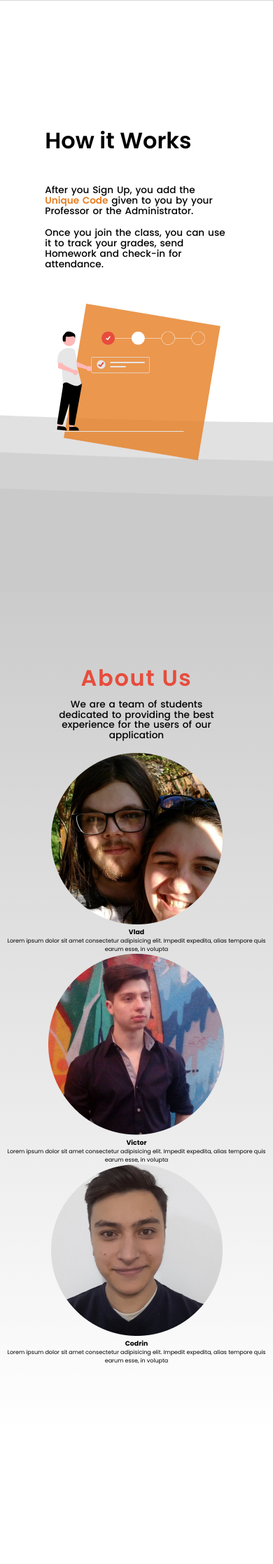
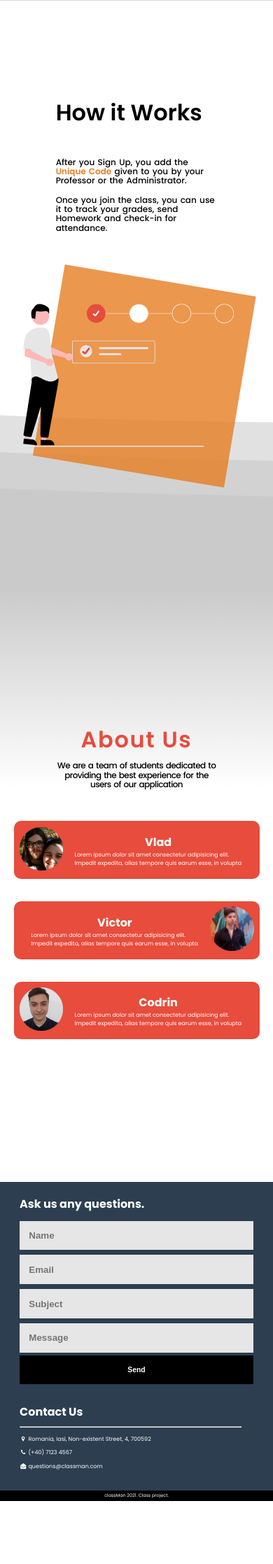
Before and after one commit to codrin-postu/Proiect-Web, a PHP site: page / in a window 390 px wide. Shown: the part 885-3120 px from the top of the page at 70% size. After the commit the page ends 3030 px from the top, so only its background shows below. Run offline with PHP 8.4, Linux system fonts and the light colour scheme.

Commit message:
Nav bar responsive + footer si "About us" responsive

```diff
--- a/src/index.html
+++ b/src/index.html
@@ -10,29 +10,32 @@
 
   <link rel="preconnect" href="https://fonts.gstatic.com">
   <link href="https://fonts.googleapis.com/css2?family=Poppins:wght@300;400;500;600;700&display=swap" rel="stylesheet">
+  <link rel="stylesheet" href="https://cdnjs.cloudflare.com/ajax/libs/font-awesome/4.7.0/css/font-awesome.min.css" />
 
   <link rel="stylesheet" href="styles/index.css">
 </head>
 
 <body>
+
   <!--Navbar-->
   <header>
-    <div class="top-bar">
+    <nav>
       <div class="logo">
         <a href="#top">
           <img src="images/svg/304315.svg" alt="Ripe Mango" />
           <p>ClassMan</p>
         </a>
       </div>
-      <nav>
-        <ul>
+      <button class="hamburger" id="hamburger">
+        <i class="fa fa-fw fa-bars"></i>
+      </button>
+      <ul class="nav-bar" id="nav-bar">
         <li><a href="#how-it-works">How It Works</a></li>
         <li><a href="#about-us">About Us</a></li>
         <li><a href="#contact">Contact</a></li>
         <li><a href="login.html" class="login">Login</a></li>
       </ul>
     </nav>
-    </div>
   </header>
 
   <!-- Top Section    -->
@@ -52,6 +55,7 @@
       </div>
     </div>
   </section>
+
   <!-- How It Works Section  -->
   <section id="how-it-works">
     <div class="info container">
@@ -66,6 +70,7 @@
       </div>
     </div>
   </section>
+
   <!-- About Us Section  -->
   <section id="about-us">
     <div class="about container">
@@ -81,20 +86,25 @@
       <div class="about-bottom">
         <div class="about-dev">
           <div class="icon"><img src="./images/png/vlad-img.png" alt="Picture of team member Vlad"></div>
+          <div class="text">
             <h3>Vlad</h3>
             <p>Lorem ipsum dolor sit amet consectetur adipisicing elit. Impedit expedita, alias tempore quis earum esse,
               in
               volupta</p>
           </div>
+        </div>
         <div class="about-dev">
           <div class="icon"><img src="./images/png/victor-img.png" alt="Picture of team member Victor"></div>
+          <div class="text">
             <h3>Victor</h3>
             <p>Lorem ipsum dolor sit amet consectetur adipisicing elit. Impedit expedita, alias tempore quis earum esse,
               in
               volupta</p>
           </div>
+        </div>
         <div class="about-dev">
           <div class="icon"><img src="./images/png/codrin-img.png" alt="Picture of team member Codrin"></div>
+          <div class="text">
             <h3>Codrin</h3>
             <p>Lorem ipsum dolor sit amet consectetur adipisicing elit. Impedit expedita, alias tempore quis earum esse,
               in
@@ -102,13 +112,46 @@
           </div>
         </div>
       </div>
-  </section>
-  <!-- Contact Section  -->
-  <section id="contact">
-    <div class="contact container">
-      <h2>Contact (To become Footer)</h2>
     </div>
   </section>
+
+  <!-- Footer (Contact Section) -->
+  <footer id="contact">
+    <div class="contact">
+      <div class="contact-form">
+        <h2>Ask us any questions.</h2>
+        <form action="/nothing.js" target="blank">
+          <p>
+            <input class="input" type="text" placeholder="Name" name="Name" required />
+          </p>
+          <p>
+            <input class="input" type="email" placeholder="Email" name="Email" required />
+          </p>
+          <p>
+            <input class="input" type="text" placeholder="Subject" name="Subject" required />
+          </p>
+          <p>
+            <input class="input" type="text" placeholder="Message" name="Message" required />
+          </p>
+          <button class="button black" type="submit">Send</button>
+        </form>
+      </div>
+      <div class="contact-info">
+        <h2>Contact Us</h2>
+        <hr>
+        <p><i class="fa fa-fw fa-map-marker"></i> Romania, Iasi, Non-existent Street, 4, 700592</p>
+        <p><i class="fa fa-fw fa-phone"></i> (+40) 7123 4567</p>
+        <p>
+          <i class="fa fa-fw fa-envelope-open"></i> questions@classman.com
+        </p>
+      </div>
+
+    </div>
+    <div class="bottom-bar">
+      <p>classMan 2021. Class project.</p>
+    </div>
+  </footer>
+  <script src="./scripts/index.js"></script>
 </body>
 
 </html>
--- /dev/null
+++ b/src/scripts/index.js
@@ -0,0 +1,6 @@
+const hamburger = document.getElementById('hamburger');
+const navUL = document.getElementById('nav-bar');
+
+hamburger.addEventListener('click', () => {
+    navUL.classList.toggle('show');
+})
--- a/src/styles/index.css
+++ b/src/styles/index.css
@@ -286,7 +272,7 @@ body {
 #how-it-works p {
   display: block;
   max-width: 30ch;
-  font-size: 1.7em;
+  font-size: 1.5em;
   font-weight: 500;
   line-height: 1.1em;
   word-spacing: 0.1em;
@@ -303,17 +289,10 @@ body {
   height: auto;
 }
 
-@media (max-width: 850px) {
-  #how-it-works img {
-    max-width: 30em;
-  }
-}
-
-
 /* About Us Section  */
 
 #about-us {
-  background-image: linear-gradient(#cbcbcb, #fff);
+  background-image: linear-gradient(#cbcbcb, #fff, #fff, #fff);
 }
 
 #about-us .about {
@@ -322,21 +301,14 @@ body {
   flex-direction: column;
   text-align: center;
   max-width: 1250px;
-
 }
 
 #about-us .about-top {
   display: flex;
 
   flex-direction: column;
-  justify-content: space-between;
-}
-
-@media (min-width: 850px) {
-  #about-us .about-top {
-    flex-direction: row;
-    width: 75%;
-  }
+  justify-content: space-evenly;
+  margin-bottom: 2em;
 }
 
 #about-us h2 {
@@ -345,15 +317,215 @@ body {
   min-width: 6em;
   color: #e74c3c;
   margin-bottom: 0.2em;
-  letter-spacing: .05em;
+  letter-spacing: 0.05em;
   text-align: center;
 }
 
 .about-top p {
   max-width: 30ch;
-  font-size: 1.7em;
+  font-size: 1.5em;
   font-weight: 500;
   line-height: 1.1em;
   word-spacing: 0.1em;
+  letter-spacing: -0.05em;
   padding-bottom: 1.2em;
 }
+
+#about-us .about-bottom {
+  display: flex;
+  align-items: center;
+  justify-content: center;
+  flex-wrap: wrap;
+  height: 100%;
+}
+
+#about-us .about-dev {
+  flex-basis: 90%;
+  display: flex;
+  align-items: center;
+  justify-content: center;
+  flex-direction: row;
+  padding: 0 1em;
+  border-radius: 10px;
+  background-color: #e74c3c;
+  margin: 2em 3%;
+  height: fit-content;
+}
+
+#about-us .about-dev:nth-child(2) {
+  flex-direction: row-reverse;
+}
+
+#about-us .text {
+  padding: 2em 0 2em;
+  height: 100%;
+  display: flex;
+  flex-direction: column;
+  align-items: center;
+  margin: 0 5%;
+  max-width: 50ch;
+}
+
+#about-us h3 {
+  color: #fff;
+  font-size: 2em;
+  padding-top: 0.1em;
+}
+
+.about-dev p {
+  color: #fff;
+  text-align: start;
+}
+
+#about-us .icon {
+  width: 15em;
+}
+
+#about-us img {
+  width: 100%;
+  height: auto;
+}
+
+/* Footer Section  */
+
+footer {
+  background-color: #2c3e50;
+}
+
+footer .contact {
+  display: flex;
+  width: 100%;
+  padding: 1em 0;
+  align-items: flex-start;
+  justify-content: space-between;
+  max-width: 1250px;
+  margin: 0 auto;
+  flex-wrap: wrap;
+}
+
+footer .contact-form,
+.contact-info {
+  margin: 0 2.5em 1em;
+  width: 90%;
+  padding: 1em;
+}
+
+footer h2 {
+  color: #fff;
+  font-size: 2em;
+  padding: 0.2em 0 0.5em;
+}
+
+footer p {
+  color: #fff;
+  padding: 0.4em 0 0.5em;
+  font-size: 1em;
+}
+
+footer input {
+  width: 100%;
+  padding: 1em;
+  border: none;
+  background-color: #e6e6e6;
+  color: #2c3e50;
+  outline: none;
+  font-weight: 600;
+}
+
+footer button {
+  width: 100%;
+  padding: 15px;
+  font-size: 1.3em;
+  font-weight: 600;
+  border: transparent;
+  color: #fff;
+  background-color: #000;
+}
+
+footer button:hover {
+  background-color: #141414;
+}
+
+footer button:focus {
+  outline: none;
+  background-color: #e74c3c;
+}
+
+footer hr {
+  width: 95%;
+  margin-bottom: 1em;
+}
+
+footer .bottom-bar {
+  width: 100%;
+  background-color: #000;
+  color: #fff;
+  text-align: center;
+  font-size: 0.8em;
+}
+
+/* Media Queries  */
+
+@media (min-width: 400px) {
+  html {
+    font-size: 12px;
+  }
+}
+
+@media (min-width: 850px) {
+  html {
+    font-size: 15px;
+  }
+
+  .hamburger {
+    display: none;
+  }
+
+  .nav-bar {
+    display: block;
+    width: fit-content;
+    padding: 0;
+  }
+
+  .nav-bar a {
+    font-size: 1em;
+  }
+
+  .container {
+    flex-direction: row;
+  }
+
+  #top img {
+    max-width: 30em;
+  }
+
+  .top div + div {
+    margin-left: 4em;
+  }
+
+  #how-it-works .container {
+    flex-direction: row-reverse;
+  }
+
+  #how-it-works img {
+    max-width: 30em;
+  }
+
+  #about-us .about-bottom .about-dev {
+    max-width: 40%;
+  }
+
+  #about-us .about-top {
+    flex-direction: row;
+    width: 85%;
+  }
+
+  #about-us .icon {
+    min-width: 10em;
+  }
+
+  footer .contact-form,
+  .contact-info {
+    width: 40%;
+  }
+}
```
Also changed, not shown: other parts of src/styles/index.css (+41 -55 lines). Lines whose indentation alone changed are shown as unchanged.
